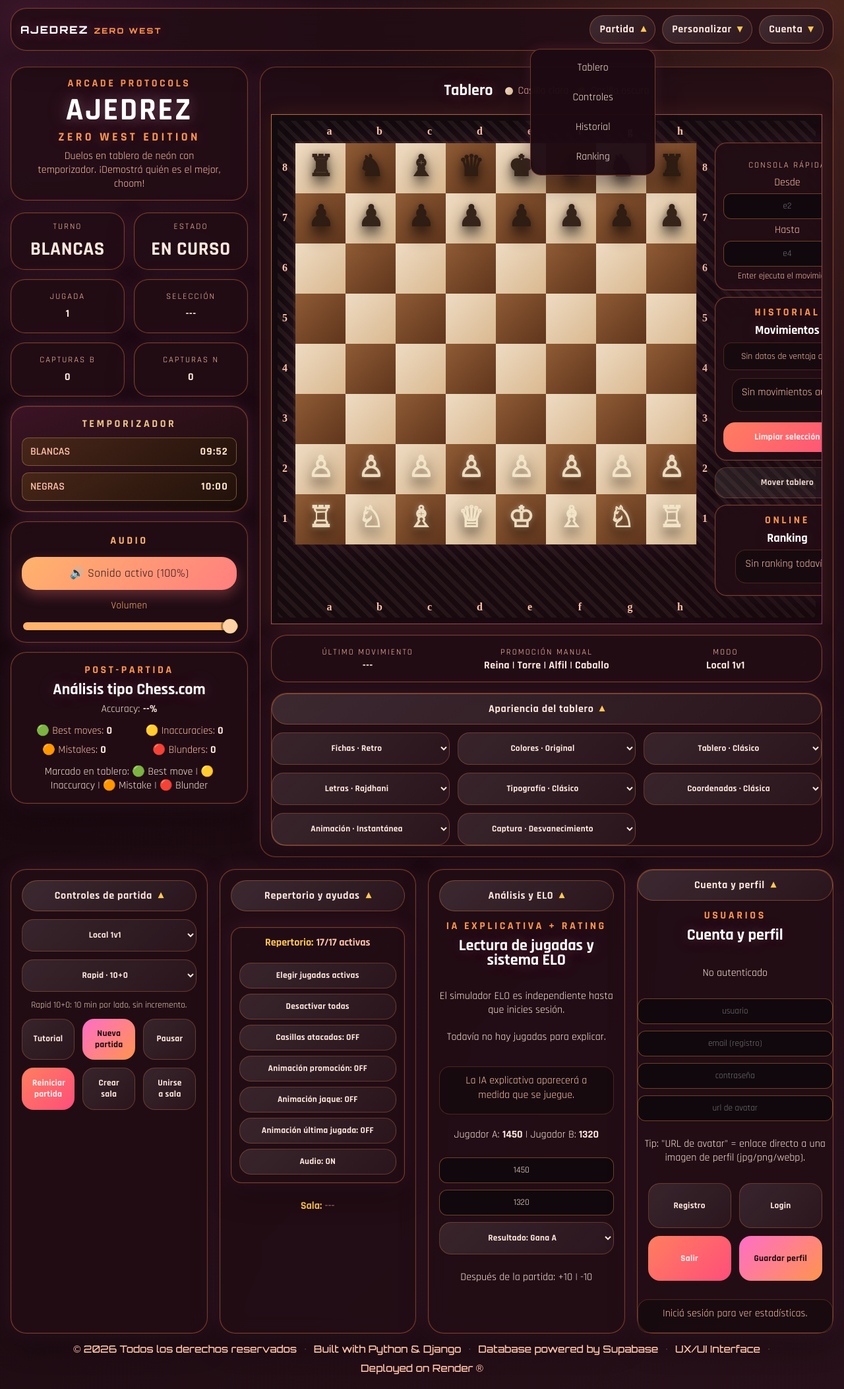
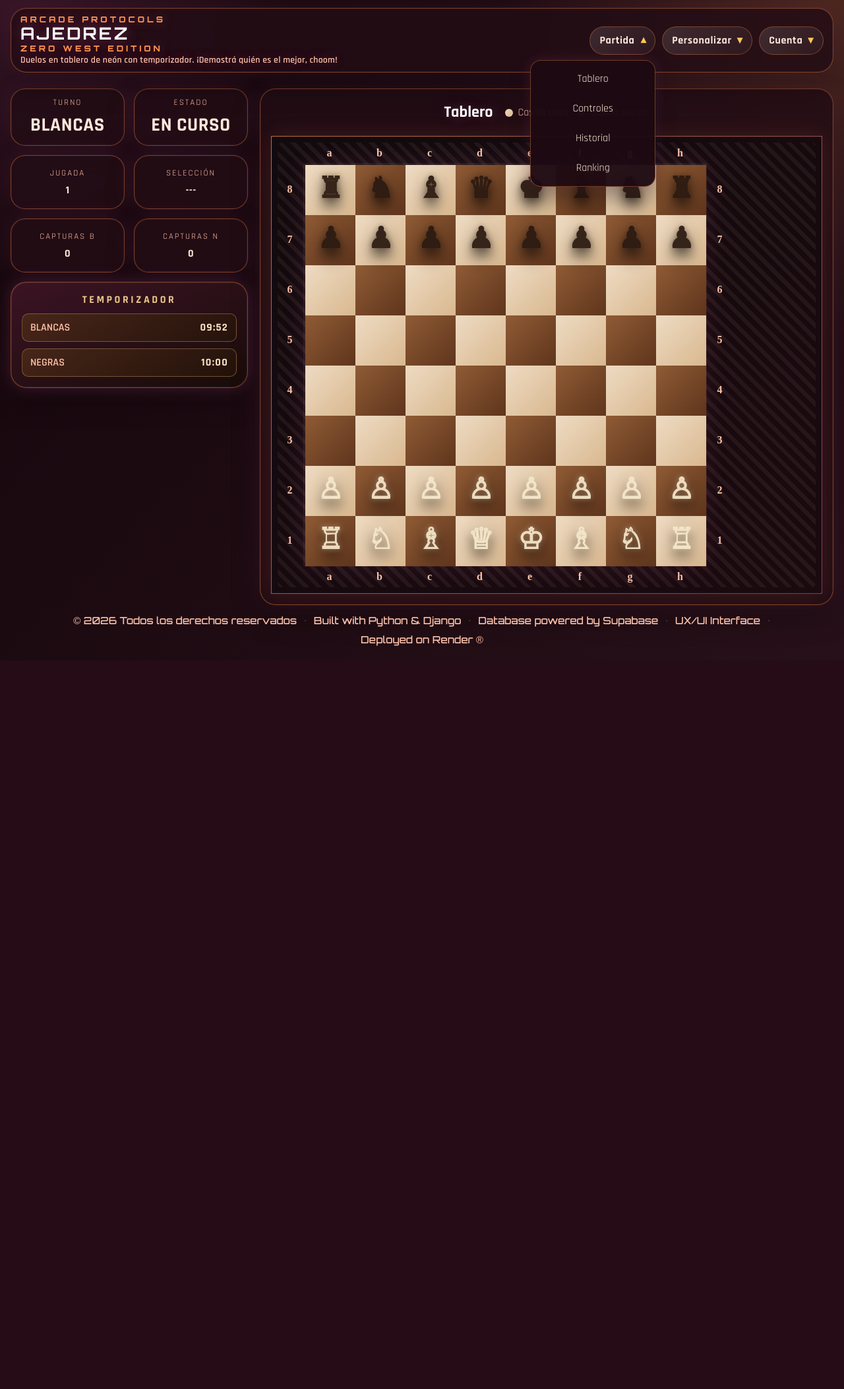
Before and after one commit to lu-developer476/Ajedrez, a Django app: page / in a window 1280 px wide, after a click on "Partida". Shown: the whole page at 66% size. After the commit the page ends 979 px from the top, so only its background shows below. Run offline with Django 5.2, Linux system fonts and the light colour scheme; data that the repository does not hold is empty.

Commit message:
Update navbar modal layout (#41)

```diff
--- a/core/static/core/css/styles.css
+++ b/core/static/core/css/styles.css
@@ -1514,3 +1514,111 @@ html {
     right: 0;
   }
 }
+
+/* Focused play layout: keep the page on the board plus the compact HUD. */
+.brand-box,
+.audio-panel,
+.stats-grid > .analysis,
+.aux-panels,
+#apariencia,
+.board-info,
+.side-stack {
+  display: none;
+}
+
+.game-shell {
+  grid-template-columns: minmax(300px, 360px) minmax(0, 1fr);
+  grid-template-areas: "left main";
+}
+
+.nav-brand-stacked {
+  align-items: flex-start;
+  flex-direction: column;
+  gap: 3px;
+  white-space: normal;
+  line-height: 1;
+  max-width: min(520px, 55vw);
+}
+
+.nav-brand-stacked strong {
+  color: #fff;
+  font-size: clamp(1.1rem, 2vw, 1.75rem);
+  letter-spacing: 0.12em;
+}
+
+.nav-brand-stacked .nav-brand-kicker,
+.nav-brand-stacked .nav-brand-edition {
+  color: var(--accent-2);
+  font-size: 0.78rem;
+  letter-spacing: 0.32em;
+}
+
+.nav-brand-stacked .nav-brand-tagline {
+  color: var(--muted);
+  font-family: var(--font-main);
+  font-size: 0.86rem;
+  font-weight: 600;
+  letter-spacing: 0.02em;
+  line-height: 1.2;
+  text-transform: none;
+}
+
+.nav-menu-list button {
+  width: 100%;
+  border: 0;
+  color: var(--text);
+  background: transparent;
+  font: inherit;
+  cursor: pointer;
+  padding: 9px 10px;
+  border-radius: 12px;
+  text-align: center;
+}
+
+.nav-menu-list button:hover,
+.nav-menu-list button:focus-visible {
+  background: rgba(255, 148, 77, 0.16);
+  outline: none;
+}
+
+.nav-section-modal {
+  width: min(760px, 100%);
+}
+
+.nav-section-modal .section-modal-slot {
+  display: grid;
+  gap: 12px;
+  margin-bottom: 12px;
+}
+
+.cyber-modal .section-modal-content,
+.cyber-modal .section-modal-content.audio-panel,
+.cyber-modal .section-modal-content.analysis,
+.cyber-modal .section-modal-content.leaderboard,
+.cyber-modal .section-modal-content#apariencia,
+.cyber-modal .section-modal-content#estado {
+  display: block;
+}
+
+.cyber-modal #estado.section-modal-content {
+  display: grid;
+}
+
+.cyber-modal .section-modal-content > summary {
+  pointer-events: none;
+}
+
+@media (max-width: 1120px) {
+  .game-shell {
+    grid-template-columns: 1fr;
+    grid-template-areas:
+      "left"
+      "main";
+  }
+
+  .nav-brand-stacked {
+    max-width: 100%;
+    align-items: center;
+    text-align: center;
+  }
+}
--- a/core/static/core/js/game.js
+++ b/core/static/core/js/game.js
@@ -1,5 +1,43 @@
 
 const navMenus = document.querySelectorAll('.site-navbar .nav-menu');
+const sectionModalState = { element: null, placeholder: null, wasOpen: false };
+
+function restoreSectionModalContent() {
+  if (!sectionModalState.element || !sectionModalState.placeholder) return;
+  if (sectionModalState.element.tagName === 'DETAILS') sectionModalState.element.open = sectionModalState.wasOpen;
+  sectionModalState.placeholder.replaceWith(sectionModalState.element);
+  sectionModalState.element.classList.remove('section-modal-content');
+  sectionModalState.element = null;
+  sectionModalState.placeholder = null;
+}
+
+function closeSectionModal() {
+  closeCyberModal();
+}
+
+function openSectionModal(targetId) {
+  const target = document.getElementById(targetId);
+  if (!target) return;
+  const title = target.querySelector('summary, h2, .eyebrow')?.textContent?.trim() || targetId;
+  const backdrop = openCyberModal({
+    title,
+    className: 'cyber-modal-centered nav-section-modal',
+    body: '<div class="section-modal-slot"></div>',
+    actions: '<button type="button" class="btn primary" data-act="close">Cerrar</button>',
+  });
+  const placeholder = document.createComment(`modal-placeholder-${targetId}`);
+  sectionModalState.element = target;
+  sectionModalState.placeholder = placeholder;
+  sectionModalState.wasOpen = target.tagName === 'DETAILS' ? target.open : false;
+  target.replaceWith(placeholder);
+  target.classList.add('section-modal-content');
+  if (target.tagName === 'DETAILS') target.open = true;
+  backdrop.querySelector('.section-modal-slot').appendChild(target);
+  backdrop.querySelector('[data-act="close"]').onclick = closeSectionModal;
+  backdrop.addEventListener('click', (ev) => { if (ev.target === backdrop) closeSectionModal(); });
+}
+
+
 navMenus.forEach((menu) => {
   menu.addEventListener('toggle', () => {
     if (!menu.open) return;
@@ -7,8 +45,11 @@ navMenus.forEach((menu) => {
       if (otherMenu !== menu) otherMenu.open = false;
     });
   });
-  menu.querySelectorAll('a').forEach((link) => {
-    link.addEventListener('click', () => { menu.open = false; });
+  menu.querySelectorAll('[data-modal-target]').forEach((button) => {
+    button.addEventListener('click', () => {
+      menu.open = false;
+      openSectionModal(button.dataset.modalTarget);
+    });
   });
 });
 
@@ -1024,6 +1065,7 @@ function hasAny(board, color, context = {}) {
 function closeCyberModal() {
   const backdrop = document.querySelector('.cyber-modal-backdrop');
   if (backdrop) backdrop.remove();
+  restoreSectionModalContent();
 }
 
 function openCyberModal({ title, body = '', actions = '', className = '' }) {
--- a/core/templates/core/index.html
+++ b/core/templates/core/index.html
@@ -15,31 +15,36 @@
 <body>
   <div class="noise"></div>
   <nav class="site-navbar panel-glow" aria-label="Navegación principal">
-    <a class="nav-brand" href="#top">AJEDREZ<span>Zero West</span></a>
+    <a class="nav-brand nav-brand-stacked" href="#top" aria-label="ARCADE PROTOCOLS AJEDREZ ZERO WEST EDITION">
+      <span class="nav-brand-kicker">ARCADE PROTOCOLS</span>
+      <strong>AJEDREZ</strong>
+      <span class="nav-brand-edition">ZERO WEST EDITION</span>
+      <span class="nav-brand-tagline">Duelos en tablero de neón con temporizador. ¡Demostrá quién es el mejor, choom!</span>
+    </a>
     <div class="nav-dropdowns" aria-label="Accesos rápidos del sitio">
       <details class="nav-menu">
         <summary>Partida</summary>
         <div class="nav-menu-list">
-          <a href="#tablero">Tablero</a>
-          <a href="#controles">Controles</a>
-          <a href="#historial">Historial</a>
-          <a href="#ranking">Ranking</a>
+          <button type="button" data-modal-target="tablero">Tablero</button>
+          <button type="button" data-modal-target="controles">Controles</button>
+          <button type="button" data-modal-target="historial">Historial</button>
+          <button type="button" data-modal-target="ranking">Ranking</button>
         </div>
       </details>
       <details class="nav-menu">
         <summary>Personalizar</summary>
         <div class="nav-menu-list">
-          <a href="#apariencia">Apariencia</a>
-          <a href="#repertorio">Repertorio</a>
-          <a href="#analisis">Análisis</a>
+          <button type="button" data-modal-target="apariencia">Apariencia</button>
+          <button type="button" data-modal-target="repertorio">Repertorio</button>
+          <button type="button" data-modal-target="analisis">Análisis</button>
         </div>
       </details>
       <details class="nav-menu">
         <summary>Cuenta</summary>
         <div class="nav-menu-list">
-          <a href="#usuario">Perfil</a>
-          <a href="#audio">Audio</a>
-          <a href="#estado">Estado</a>
+          <button type="button" data-modal-target="usuario">Perfil</button>
+          <button type="button" data-modal-target="audio">Audio</button>
+          <button type="button" data-modal-target="estado">Estado</button>
         </div>
       </details>
     </div>
```
